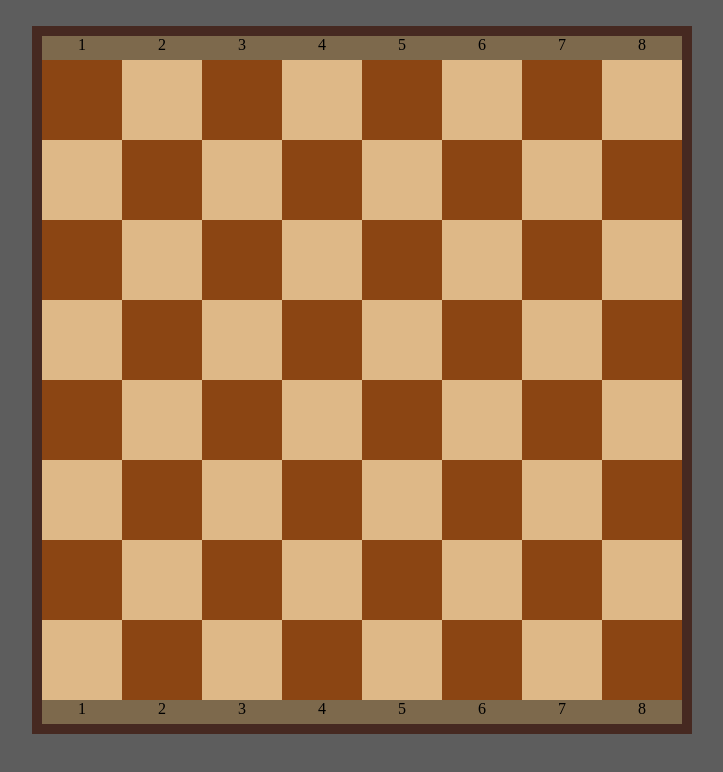
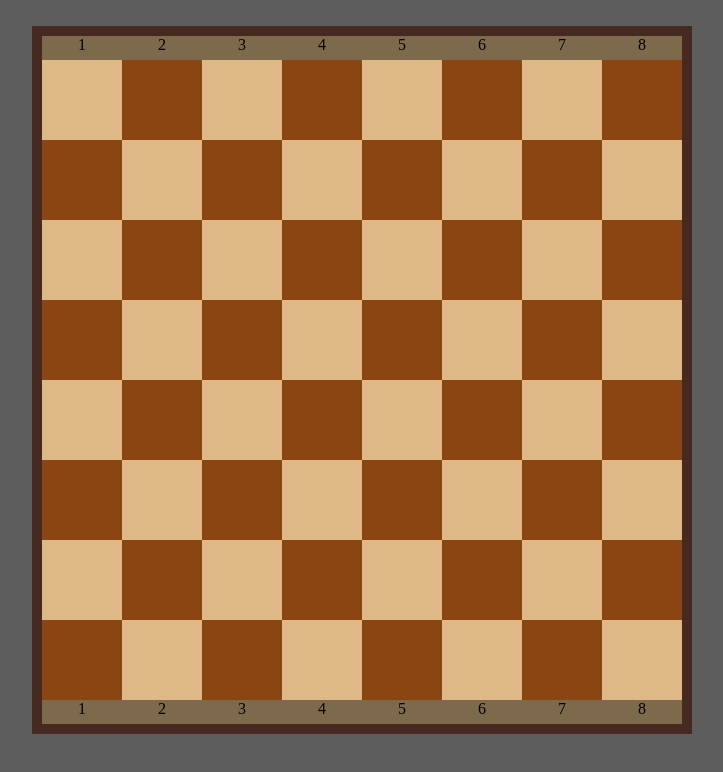
Before and after one commit to Dantrag13/chess, a plain HTML site: page GridChess.html in a window 1280 px wide. Shown: the whole page, without its empty margins (278-1001 px from the left). Drawn offline with Linux system fonts and the light colour scheme.

Commit message:
Add files via upload
change "cell&cell2" to "row even & row odd"

```diff
--- a/GridChess.html
+++ b/GridChess.html
@@ -19,78 +19,94 @@
     </div>
 
     <div class="board">
-    <div class="cell2"></div>
-		<div class="cell"></div>
-		<div class="cell2"></div>
-		<div class="cell"></div>
-		<div class="cell2"></div>
-		<div class="cell"></div>
-		<div class="cell2"></div>
-		<div class="cell"></div>
+      <div class="row odd">
+        <div></div>
+        <div></div>
+        <div></div>
+        <div></div>
+        <div></div>
+        <div></div>
+        <div></div>
+        <div></div>
+      </div>
 
-		<div class="cell"></div>
-		<div class="cell2"></div>
-		<div class="cell"></div>
-		<div class="cell2"></div>
-		<div class="cell"></div>
-		<div class="cell2"></div>
-		<div class="cell"></div>
-		<div class="cell2"></div>
+	  <div class="row even">
+        <div></div>
+        <div></div>
+        <div></div>
+        <div></div>
+        <div></div>
+        <div></div>
+        <div></div>
+        <div></div>
+      </div>
 
-		<div class="cell2"></div>
-		<div class="cell"></div>
-		<div class="cell2"></div>
-		<div class="cell"></div>
-		<div class="cell2"></div>
-		<div class="cell"></div>
-		<div class="cell2"></div>
-		<div class="cell"></div>
+	  <div class="row odd">
+        <div></div>
+        <div></div>
+        <div></div>
+        <div></div>
+        <div></div>
+        <div></div>
+        <div></div>
+        <div></div>
+      </div>
 
-		<div class="cell"></div>
-		<div class="cell2"></div>
-		<div class="cell"></div>
-		<div class="cell2"></div>
-		<div class="cell"></div>
-		<div class="cell2"></div>
-		<div class="cell"></div>
-		<div class="cell2"></div>
+	  <div class="row even">
+        <div></div>
+        <div></div>
+        <div></div>
+        <div></div>
+        <div></div>
+        <div></div>
+        <div></div>
+        <div></div>
+      </div>
 
-		<div class="cell2"></div>
-		<div class="cell"></div>
-		<div class="cell2"></div>
-		<div class="cell"></div>
-		<div class="cell2"></div>
-		<div class="cell"></div>
-		<div class="cell2"></div>
-		<div class="cell"></div>
+      <div class="row odd">
+        <div></div>
+        <div></div>
+        <div></div>
+        <div></div>
+        <div></div>
+        <div></div>
+        <div></div>
+        <div></div>
+      </div>
 
-		<div class="cell"></div>
-		<div class="cell2"></div>
-		<div class="cell"></div>
-		<div class="cell2"></div>
-		<div class="cell"></div>
-		<div class="cell2"></div>
-		<div class="cell"></div>
-		<div class="cell2"></div>
+	  <div class="row even">
+        <div></div>
+        <div></div>
+        <div></div>
+        <div></div>
+        <div></div>
+        <div></div>
+        <div></div>
+        <div></div>
+      </div>
 
-		<div class="cell2"></div>
-		<div class="cell"></div>
-		<div class="cell2"></div>
-		<div class="cell"></div>
-		<div class="cell2"></div>
-		<div class="cell"></div>
-		<div class="cell2"></div>
-		<div class="cell"></div>
+      <div class="row odd">
+        <div></div>
+        <div></div>
+        <div></div>
+        <div></div>
+        <div></div>
+        <div></div>
+        <div></div>
+        <div></div>
+      </div>
 
-		<div class="cell"></div>
-		<div class="cell2"></div>
-		<div class="cell"></div>
-		<div class="cell2"></div>
-		<div class="cell"></div>
-		<div class="cell2"></div>
-		<div class="cell"></div>
-		<div class="cell2"></div>
+	  <div class="row even">
+        <div></div>
+        <div></div>
+        <div></div>
+        <div></div>
+        <div></div>
+        <div></div>
+        <div></div>
+        <div></div>
       </div>
+    </div>
     <div class="top-letters">
       <div class="box-inner">1</div>
       <div class="box-inner">2</div>
--- a/gridchess.css
+++ b/gridchess.css
@@ -19,20 +19,34 @@ body
   max-width: 80vh;
   height: 76vw;
   max-height: 80vh;
+\\  margin: auto;
   display: grid;
   grid-gap: 0;
   grid-template-columns: repeat(8, 1fr);
-  grid-template-rows:repeat(8, 1fr);
+\\  grid-template-rows:repeat(8, 1fr);
   grid-auto-flow: row;
 }
-.cell
+.row.odd
 {
-    background: #DEB887;
+  display: grid;
+  background: #DEB887;
 }
-.cell2
+.row.odd div:nth-child(2n)
 {
+  display: grid;
+  background: #8B4513;
+}
+.row.even
+{
+  display: grid;
   background-color: #8B4513;
 }
+.row.even div:nth-child(2n)
+{
+  display: grid;
+  background: #DEB887;
+}
+
 .top-letters
 {
   width: 80vw;
@@ -45,13 +59,21 @@ body
   text-align: center;
   font-size: 100%;
 }
-@media  screen and (max-height: 550px){
+@media  screen and (max-height: 550px) and (max-width: 550px){
+body
+{
+  margin: 1%;
+}
 .top-letters{
    font-size: 80%
 }
 }
-@media  screen and (max-width: 380px){
+@media  screen and (max-height: 380px) and (max-width: 380px){
+body
+{
+  margin: 1%;
+}
 .top-letters{
-   font-size: 100%
+   font-size: 50%
 }
 }
```
